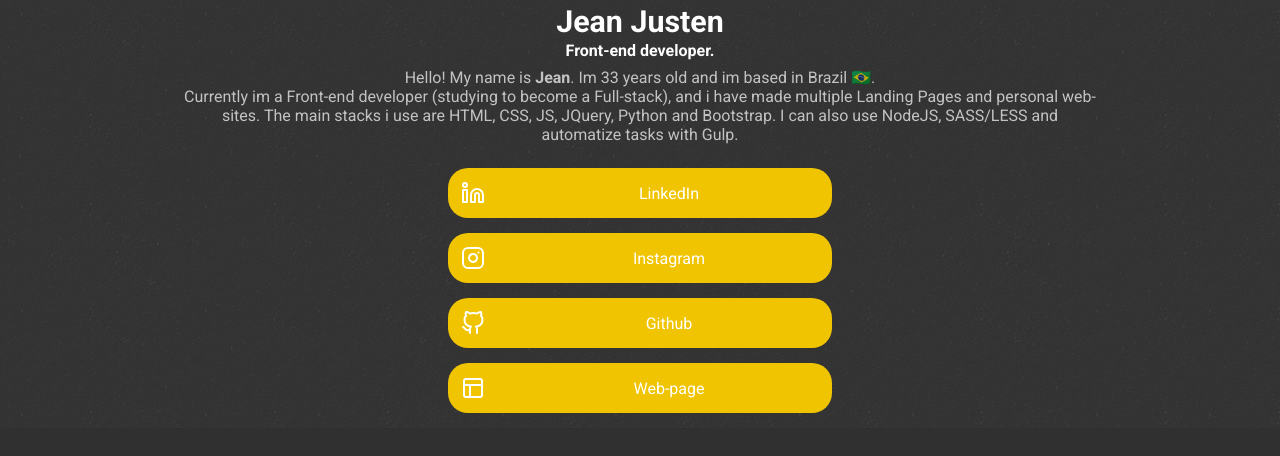
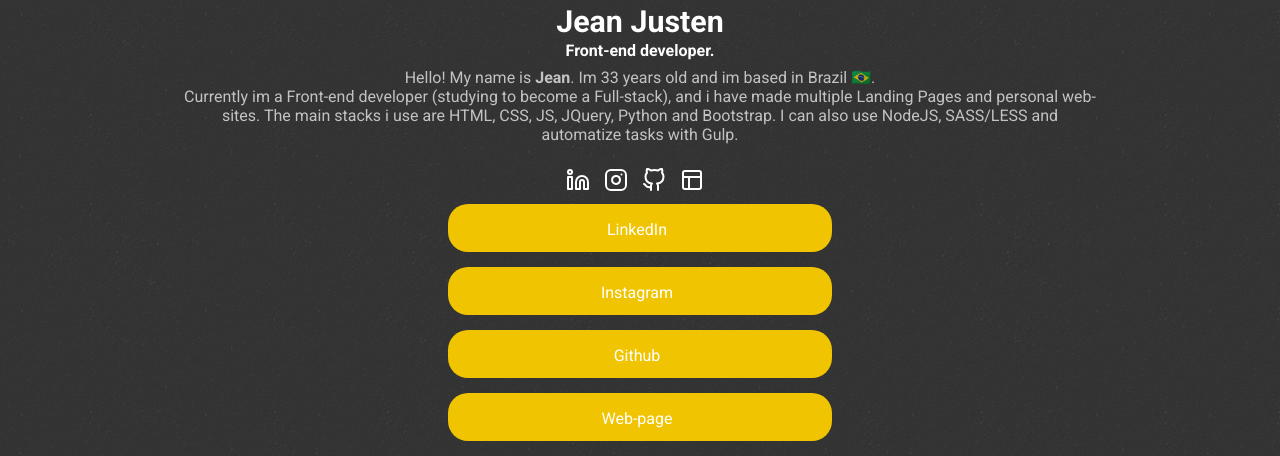
Before and after one commit to jeanjusten/Socialee_Links, a website: page index.html in a window 1280 px wide. Shown: the part 433-889 px from the top of the page. Before the commit the page ends 861 px from the top, so only its background shows below. Drawn offline with Linux system fonts and the light colour scheme.

Commit message:
added links icons

```diff
--- a/index.html
+++ b/index.html
@@ -31,15 +31,25 @@
             </div>
         </header>
         <nav class="nav">
+            <div class="icons-div">
+                <a href="https://www.linkedin.com/in/jeanjusten/" title="Go to Jean Justen's LinkedIn" target="_blank">
+                    <img src="./src/svg/linkedin.svg" alt="LinkedIn icon" draggable="false" class="svg-links"></a>
+                <a href="https://www.instagram.com/jeanjusten/" title="Go to Jean Justen's Instagram" target="_blank">
+                    <img src="./src/svg/instagram.svg" alt="Instagram icon" draggable="false" class="svg-links"></a>
+                <a href="https://github.com/jeanjusten" title="Go to Jean Justen's Github" target="_blank">
+                    <img src="./src/svg/github.svg" alt="Github icon" draggable="false" class="svg-links"></a>
+                <a href="https://jean-justen-portfolio.vercel.app/" title="Go to Jean Justen's personal Web-page" target="_blank">
+                    <img src="./src/svg/layout.svg" alt="Web-Page icon" draggable="false" class="svg-links"></a>
+            </div>
             <ul class="items-list">
                 <a href="https://www.linkedin.com/in/jeanjusten/" title="Go to Jean Justen's LinkedIn" target="_blank">
-                    <li><img src="./src/svg/linkedin.svg" alt="LinkedIn icon" draggable="false" class="svg-links"><p>LinkedIn</p></li></a>
+                    <li><p>LinkedIn</p></li></a>
                 <a href="https://www.instagram.com/jeanjusten/" title="Go to Jean Justen's Instagram" target="_blank">
-                    <li><img src="./src/svg/instagram.svg" alt="Instagram icon" draggable="false" class="svg-links"><p>Instagram</p></li></a>
+                    <li><p>Instagram</p></li></a>
                 <a href="https://github.com/jeanjusten" title="Go to Jean Justen's Github" target="_blank">
-                    <li><img src="./src/svg/github.svg" alt="Github icon" draggable="false" class="svg-links"><p>Github</p></li></a>
+                    <li><p>Github</p></li></a>
                 <a href="https://jean-justen-portfolio.vercel.app/" title="Go to Jean Justen's personal Web-page" target="_blank">
-                    <li><img src="./src/svg/layout.svg" alt="Web-Page icon" draggable="false" class="svg-links"><p>Web-page</p></li></a>
+                    <li><p>Web-page</p></li></a>
             </ul>
         </nav>
     </div>
--- a/src/styles/main.less
+++ b/src/styles/main.less
@@ -120,6 +120,13 @@
     display: flex;
     flex-direction: column;
 
+    .icons-div  {
+        .marginBot8();
+        img {
+            margin-right: 10px;
+        }
+    }
+
     .items-list {
         align-items: center;
         display: flex;
```
Also changed, not shown: build/styles/main.css.
